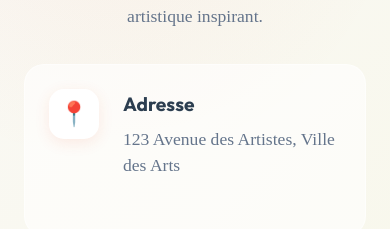
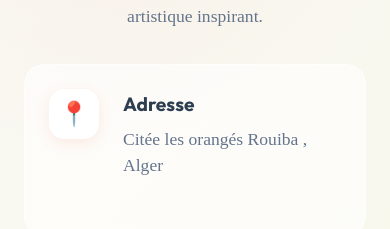
Before and after one commit to ZakariaBoufenara/Republique-de-l-arts, a Next.js app: page / in a window 390 px wide. Shown: the part 7420-7649 px from the top of the page. Built offline with nearby package versions, Linux system fonts and the light colour scheme; a web font is replaced by a local one.

Commit message:
feat: enhance social icons, responsive fixes, logo FOUC fix, and address update

```diff
--- a/components/Navbar.js
+++ b/components/Navbar.js
@@ -34,6 +34,8 @@ const Navbar = () => {
                         src="/logo.jpg"
                         alt="République des Arts"
                         className="logo-img"
+                        height="85"
+                        style={{ height: '85px', width: 'auto' }}
                     />
                     <div className="brand-text">
                         <span className="brand-name">République</span>
--- a/components/Sections.js
+++ b/components/Sections.js
@@ -979,7 +979,7 @@ export const ContactUs = () => {
                                 <div className="icon">📍</div>
                                 <div>
                                     <h4>{isRTL ? 'العنوان' : 'Adresse'}</h4>
-                                    <p>123 Avenue des Artistes, Ville des Arts</p>
+                                    <p>Citée les orangés Rouiba , Alger</p>
                                 </div>
                             </div>
 
```
